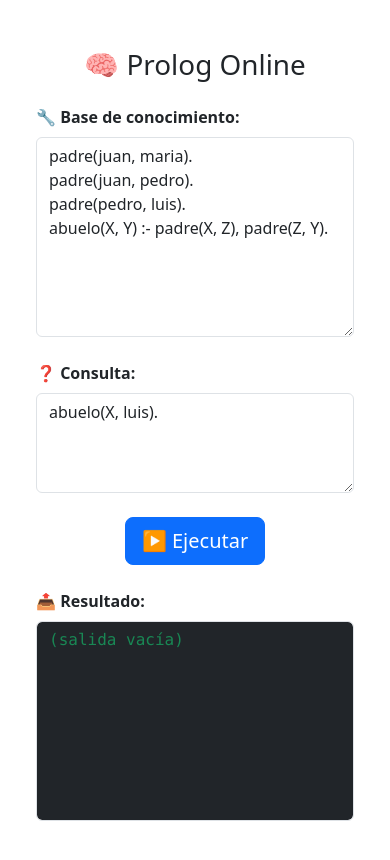
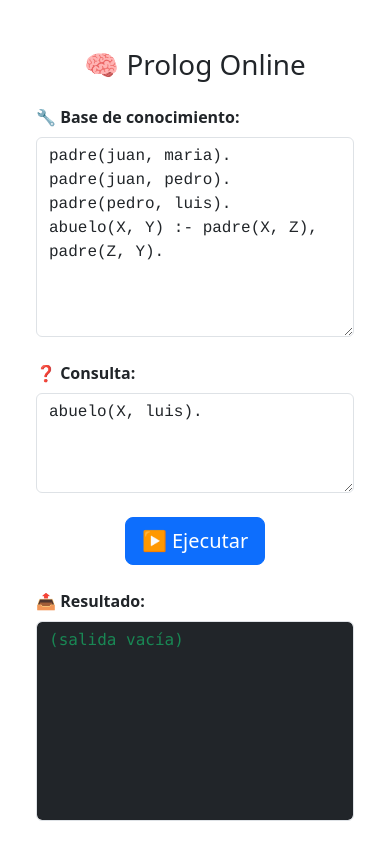
Before and after one commit to jcarpio/responsive-prolog-frontend, a Next.js app: page / in a window 390 px wide. Shown: the top 860 px of the page. Built offline with nearby package versions, Linux system fonts and the light colour scheme.

Commit message:
Update PrologMobile.tsx

```diff
--- a/components/PrologMobile.tsx
+++ b/components/PrologMobile.tsx
@@ -36,7 +36,7 @@ abuelo(X, Y) :- padre(X, Z), padre(Z, Y).`);
         <label className="form-label fw-bold">🔧 Base de conocimiento:</label>
         <textarea
           className="form-control"
-          style={{ height: '200px' }}
+          style={{ height: '200px', fontFamily: 'Courier, monospace' }}
           value={facts}
           onChange={(e) => setFacts(e.target.value)}
         />
@@ -46,7 +46,7 @@ abuelo(X, Y) :- padre(X, Z), padre(Z, Y).`);
         <label className="form-label fw-bold">❓ Consulta:</label>
         <textarea
           className="form-control"
-          style={{ height: '100px' }}
+          style={{ height: '100px', fontFamily: 'Courier, monospace' }}
           value={query}
           onChange={(e) => setQuery(e.target.value)}
         />
```
